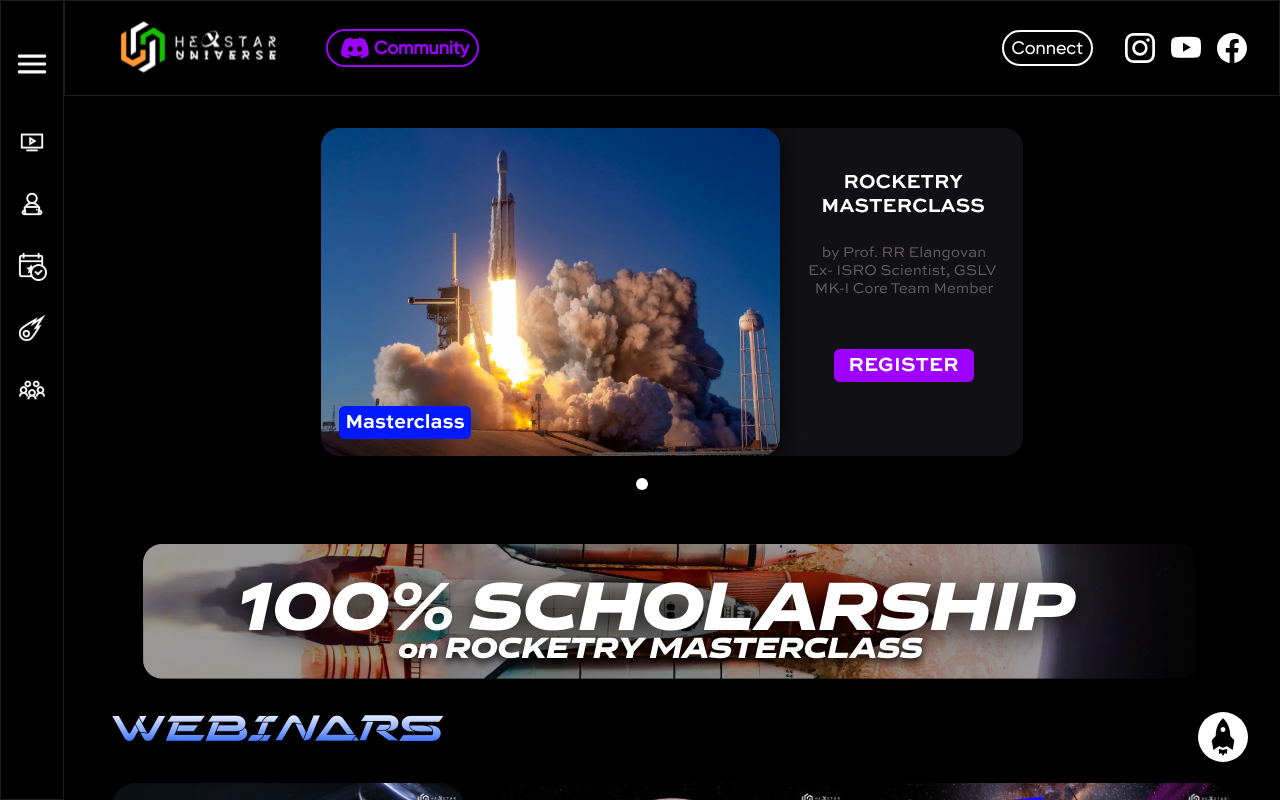
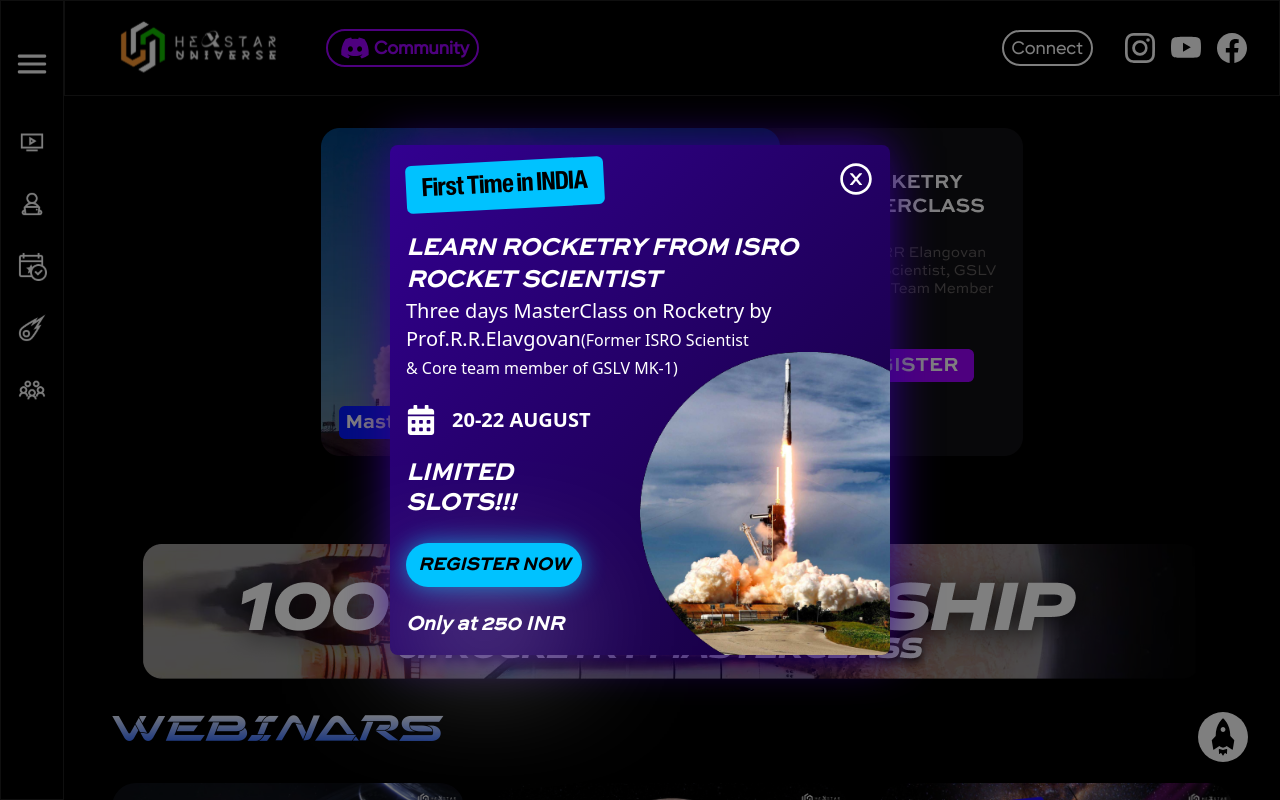
Before and after one commit to AstroSoumyajit/HexStar-Universe, a Next.js app: page / in a window 1280 px wide. Shown: the top 800 px of the page. Built offline with nearby package versions, Linux system fonts and the light colour scheme.

Commit message:
changes added

```diff
--- a/pages/index.js
+++ b/pages/index.js
@@ -22,7 +22,7 @@
 import * as animation from './animation.json';
 
 export default function Home () {
-  const [open, setOpen] = useState (false);
+  const [open, setOpen] = useState (true);
   const [open2, setOpen2] = useState (false);
   const handleOpen2 = () => setOpen2 (true);
   const handleClose = () => setOpen (false);
@@ -51,14 +51,14 @@
   return (
     <div className="bg-[#000] overflow-x-auto ">
       <div className={`absolute h-screen w-[80vw] z-50 overflow-y-auto xl:ml-36 lg:ml-24 md:ml-16 ml-6 ${showanimation === false && 'hidden'}`}>
-        <Lottie
+        {/* <Lottie
           options={defaultOptions}
           // height={1000}
           // width={1000}
           isStopped={showanimation}
           isPaused={showanimation}
           onClick={() => conosle.log ('Disabled')}
-        />
+        /> */}
       </div>
       <Head>
         <title>HexStar Universe</title>
```
